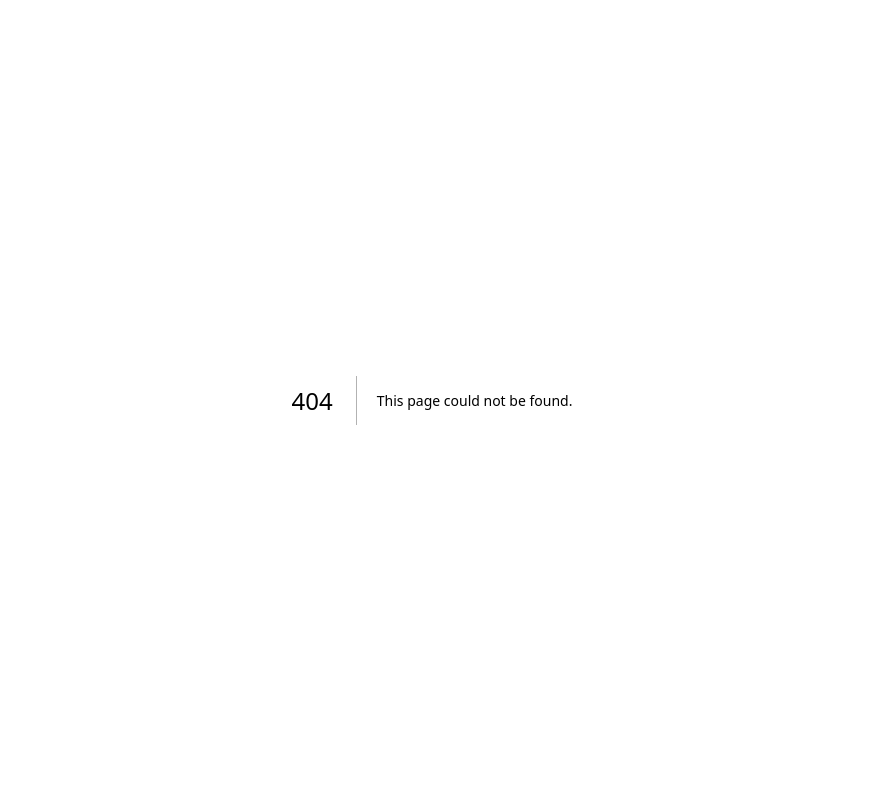
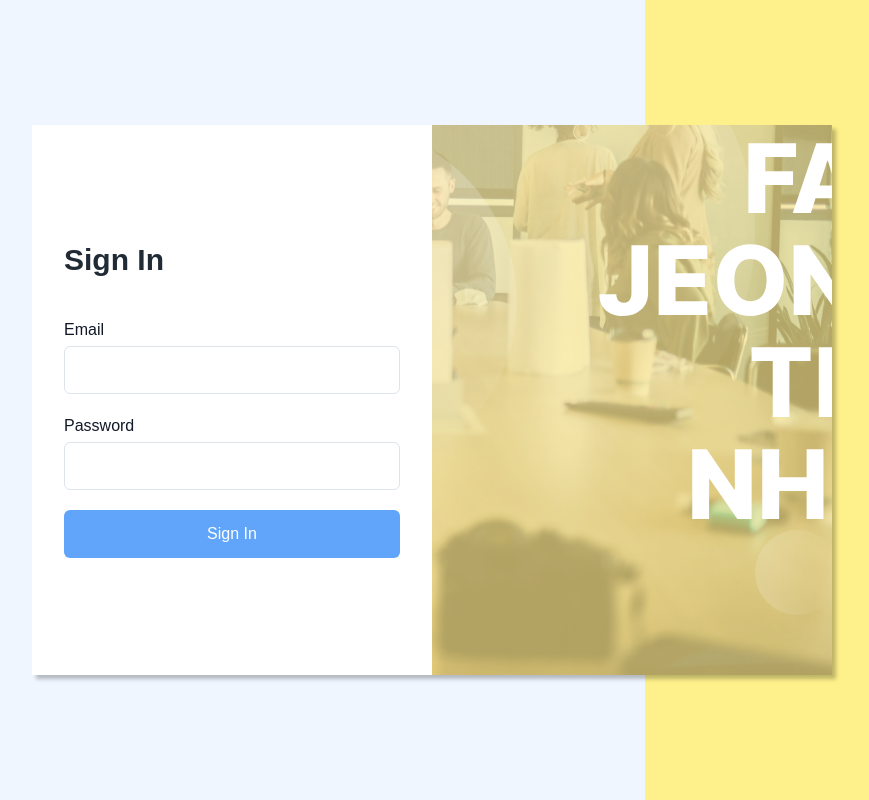
Before and after one commit to FakJeongTeeNhoi/frontend, a Next.js app: page /user/signIn in a window 1280 px wide. Before the commit this address had no page. Shown: the whole page, without its empty margins (208-1077 px from the left). Built offline with nearby package versions, Linux system fonts and the light colour scheme.

Commit message:
add sign in ui

```diff
--- /dev/null
+++ b/src/app/user/signIn/page.tsx
@@ -0,0 +1,89 @@
+"use client";
+
+import Image from "next/image";
+import { useState } from "react";
+import shapes from "../../../assets/SignIn/shapes.svg";
+
+export default function SignIn() {
+  const [email, setEmail] = useState<string>("");
+  const [password, setPassword] = useState<string>("");
+
+  const onSubmit = (event: React.FormEvent<HTMLFormElement>) => {
+    event.preventDefault();
+
+    const loginData = {
+      email,
+      password,
+    };
+
+    try {
+      console.log("Login Data: ", loginData);
+      window.location.href = "/user/signUp";
+    } catch (error: unknown) {
+      console.error(error);
+    }
+  };
+
+  return (
+    <div className="absolute w-screen min-w-fit h-screen min-h-fit bg-blue-50 flex justify-center items-center">
+      <div className="absolute w-1/3 h-full top-0 right-0 bg-yellow-200" />
+      <div className="relative bg-white w-1/2 min-w-[800px] h-[550px] grid grid-cols-2 items-center shadow-signIn">
+        {/* Form Section */}
+        <div className="w-full flex flex-col p-8 gap-y-10">
+          <h1 className="text-3xl font-bold text-[#212B36]">Sign In</h1>
+          <form className="flex flex-col gap-5" onSubmit={onSubmit}>
+            <div>
+              <label
+                htmlFor="email"
+                className="block mb-1 font-medium text-[#111928] dark:text-white"
+              >
+                Email
+              </label>
+              <input
+                type="email"
+                id="email"
+                value={email}
+                onChange={(e) => setEmail(e.target.value)} // Update state on input change
+                className="bg-white border border-[#DFE4EA] text-[#637381] rounded-md block w-full h-12 p-2.5 focus:border-[#3758F9] focus:outline-none"
+                required
+              />
+            </div>
+            <div>
+              <label
+                htmlFor="password"
+                className="block mb-1 font-medium text-[#111928] dark:text-white"
+              >
+                Password
+              </label>
+              <input
+                type="password"
+                id="password"
+                value={password}
+                onChange={(e) => setPassword(e.target.value)} // Update state on input change
+                className="bg-white border border-[#DFE4EA] text-[#637381] rounded-md block w-full h-12 p-2.5 focus:border-[#3758F9] focus:outline-none"
+                required
+              />
+            </div>
+            <button
+              type="submit"
+              className=" text-white bg-blue-400 hover:bg-[#60A5FA] font-medium rounded-md h-12 p-2.5 w-full"
+            >
+              Sign In
+            </button>
+          </form>
+        </div>
+
+        {/* Image Section */}
+        <div className="relative w-full h-full">
+          <Image
+            src={shapes}
+            alt="Decorative shapes"
+            layout="fill"
+            objectFit="cover"
+            className="absolute top-0 right-0"
+          />
+        </div>
+      </div>
+    </div>
+  );
+}
--- a/tailwind.config.ts
+++ b/tailwind.config.ts
@@ -12,6 +12,9 @@ const config: Config = {
         background: "var(--background)",
         foreground: "var(--foreground)",
       },
+      boxShadow: {
+        signIn: "4px 4px 4px 0 rgba(0,0,0,0.25)",
+      },
     },
   },
   plugins: [],
```
Also changed, not shown: src/assets/SignIn/shapes.svg (added).
